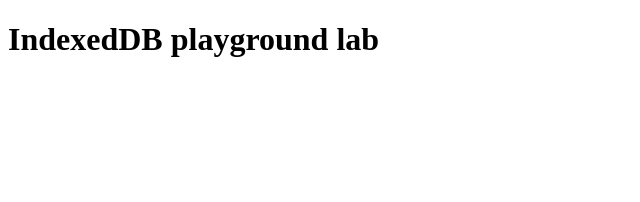
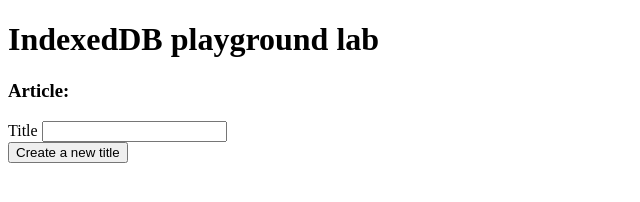
Before and after one commit to dimitardanailov/pwa-playground, a website built with webpack: page packages/indexeddb/app/index.html in a window 1280 px wide. Shown: the whole page, without its empty margins (0-640 px from the left). Built offline with nearby package versions, Linux system fonts and the light colour scheme.

Commit message:
Application has two additional button and textfield.

```diff
--- a/packages/indexeddb/app/index.html
+++ b/packages/indexeddb/app/index.html
@@ -15,6 +15,20 @@
 
 <body>
 	<h1>IndexedDB playground lab</h1>
+
+	<section>
+		<h3>Article:</h3>
+
+		<section>
+			<label>Title</label>
+			<input type="text" id="title">
+		</section>
+
+		<section>
+			<button id="articleSubmitButton">Create a new title</button>
+		</section>
+
+	</section>
 </body>
 
 </html>
--- a/packages/indexeddb/app/index.js
+++ b/packages/indexeddb/app/index.js
@@ -1,5 +1,4 @@
-import articleStore from './IndexedDB/article-store';
-
 window.addEventListener('load', async () => {
-  await articleStore();
+  const titleTextField = document.getElementById('title');
+  const articleSubmitButton = document.getElementById('articleSubmitButton');
 });
```
